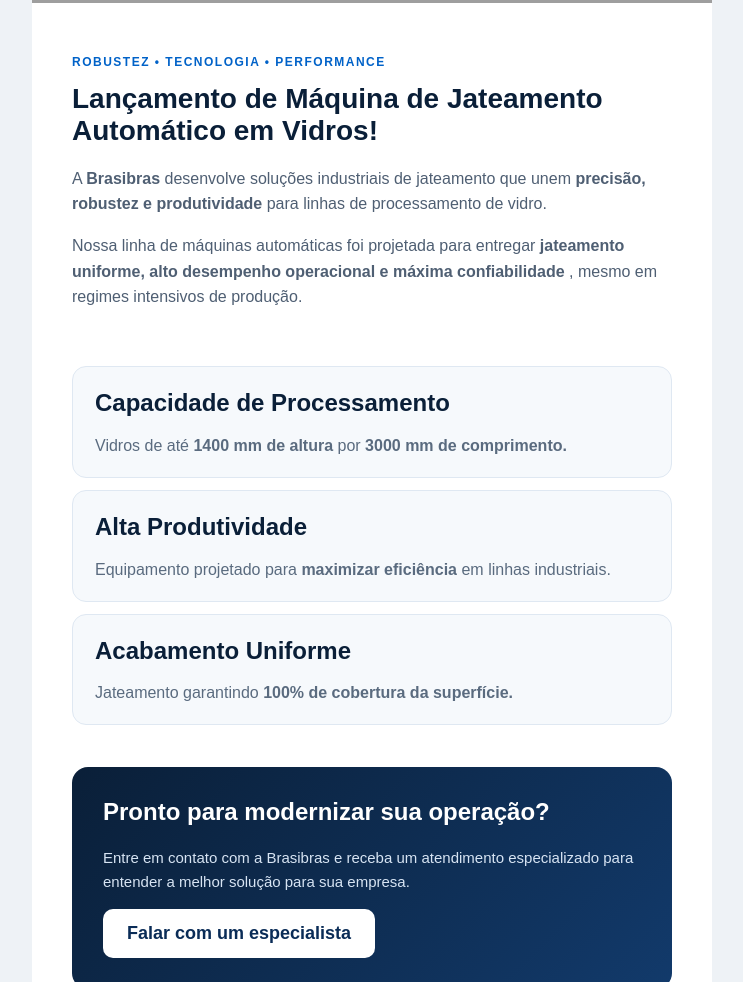
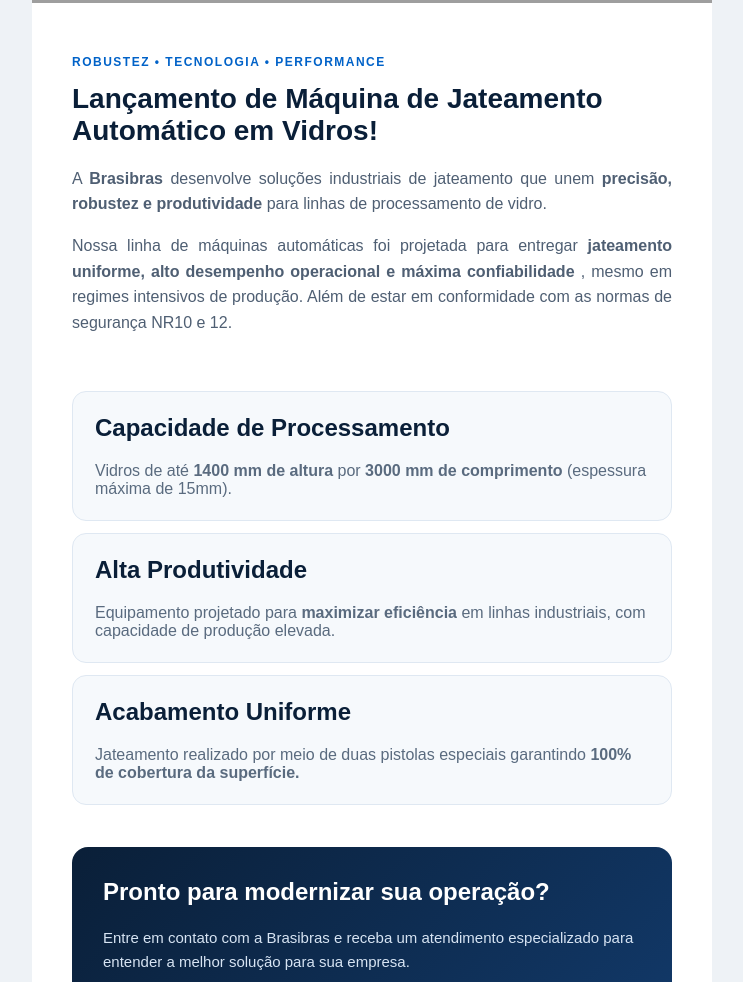
Before and after one commit to isabelahagedevi-prog/email-brasibras, a plain HTML site: page index.html in a window 1280 px wide. Shown: the part 711-1693 px from the top of the page, without its empty margins (268-1011 px from the left). Drawn offline with Linux system fonts and the light colour scheme; grey boxes are pictures that could not be loaded.

Commit message:
Update index.html

```diff
--- a/index.html
+++ b/index.html
@@ -9,6 +9,11 @@
     <style>
       body{ margin:0; padding:0; background:#eef2f6; font-family:Arial, Helvetica, sans-serif; } .wrapper{ width:100%; background:#eef2f6; padding:30px 10px; } .container{ max-width:680px; background:#ffffff; border-radius:18px; overflow:hidden; margin:auto; } .text{ color:#4f5f73; font-size:16px; line-height:1.6; } .box{ background:#f6f9fc; border:1px solid #dfe8f2; border-radius:14px; padding:22px; margin-bottom:12px; } .cta{ background:linear-gradient(135deg,#0a1f38 0%,#123a6b 100%); border-radius:16px; padding:28px; } .btn{ background:#ffffff; color:#0a2c57; text-decoration:none; font-weight:bold; padding:14px 24px; display:inline-block; border-radius:10px; font-size:15px; }
     </style>
+    <!--[if mso]><xml>
+    <w:WordDocument xmlns:w="urn:schemas-microsoft-com:office:word">
+      <w:DontUseAdvancedTypographyReadingMail/>
+    </w:WordDocument>
+    </xml><![endif]-->
   </head>
   <body>
     <table border="0" cellpadding="0" cellspacing="0" role="presentation" width="100%" class="wrapper">
@@ -45,7 +50,7 @@
                 <h1 style="margin-top: 0; font-size: 28px; color: #0a1f38">
                   Lançamento de Máquina de Jateamento Automático em Vidros!
                 </h1>
-                <p class="text">
+                <p class="text" style="text-align: justify">
                   A
                   <strong>
                     Brasibras
@@ -56,12 +61,12 @@
                   </strong>
                   para linhas de processamento de vidro.
                 </p>
-                <p class="text">
+                <p class="text" style="text-align: justify">
                   Nossa linha de máquinas automáticas foi projetada para entregar
                   <strong>
                     jateamento uniforme, alto desempenho operacional e máxima confiabilidade
                   </strong>
-                  , mesmo em regimes intensivos de produção.
+                  , mesmo em regimes intensivos de produção. Além de estar em conformidade com as normas de segurança NR10 e 12.
                 </p>
               </td>
             </tr>
@@ -79,8 +84,9 @@
                     </strong>
                     por
                     <strong>
-                      3000 mm de comprimento.
+                      3000 mm de comprimento
                     </strong>
+                    (espessura máxima de 15mm).
                   </p>
                 </div>
                 <div esd-text="true" class="box esd-text">
@@ -92,7 +98,7 @@
                     <strong>
                       maximizar eficiência
                     </strong>
-                    em linhas industriais.
+                    em linhas industriais, com capacidade de produção elevada.
                   </p>
                 </div>
                 <div esd-text="true" class="box esd-text">
@@ -100,7 +106,7 @@
                     Acabamento Uniforme
                   </h2>
                   <p style="margin: 0; color: #5a6b7f">
-                    Jateamento garantindo
+                    Jateamento realizado por meio de duas pistolas especiais garantindo
                     <strong>
                       100% de cobertura da superfície.
                     </strong>
@@ -114,6 +120,7 @@
                 <table role="presentation" width="100%" class="cta">
                   <tr>
                     <td esd-text="true" class="esd-text">
+                      <a name="https%3A%2F%2Fapi.whatsapp.com%2Fsend%3Fphone%3D551129141840%26text%3DOl%25C3%25A1%252C%2520gostaria%2520de%2520saber%2520mais%2520sobre%2520a%2520nova%2520m%25C3%25A1quina%2520BRV-1400%2FVAE!%2520" class="esd-anchor"></a>
                       <h2 style="color: #ffffff; margin-top: 0">
                         Pronto para modernizar sua operação?
                       </h2>
```
